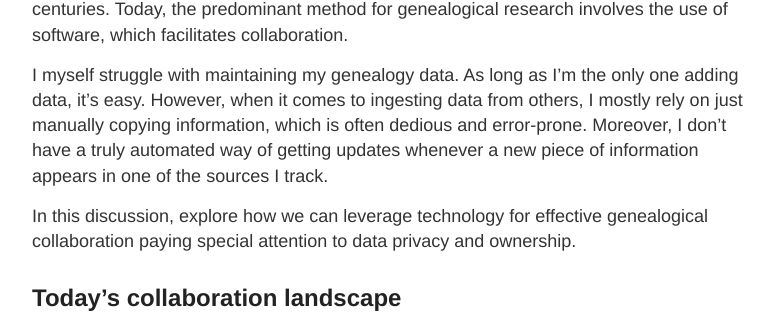
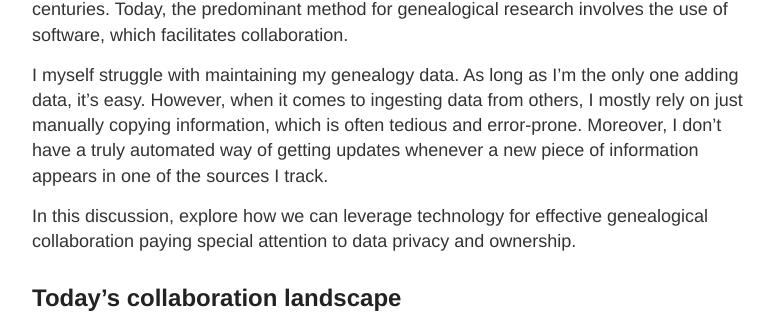
Before and after one commit to PeWu/pewu.github.io, a Jekyll site: the page built from _posts/2024-04-12-Collaborating-on-building-family-trees.md, in a window 1280 px wide and 900 px high, scrolled down 585 px. Shown: the part 195-508 px from the top of the window, without its empty margins (248-1026 px from the left). Built offline with Jekyll 4.4.1, drawn with Linux system fonts in a browser that asks for light colours; comment, search, counter and statistics services are not loaded; some of the changed lines change nothing that is shown.

Commit message:
Typo and links on URLs

```diff
--- a/_posts/2024-04-12-Collaborating-on-building-family-trees.md
+++ b/_posts/2024-04-12-Collaborating-on-building-family-trees.md
@@ -16,7 +16,7 @@
 
 Genealogy, an ancient practice, has seen people collaborating on family trees for centuries. Today, the predominant method for genealogical research involves the use of software, which facilitates collaboration.
 
-I myself struggle with maintaining my genealogy data. As long as I'm the only one adding data, it's easy. However, when it comes to ingesting data from others, I mostly rely on just manually copying information, which is often dedious and error-prone. Moreover, I don't have a truly automated way of getting updates whenever a new piece of information appears in one of the sources I track.
+I myself struggle with maintaining my genealogy data. As long as I'm the only one adding data, it's easy. However, when it comes to ingesting data from others, I mostly rely on just manually copying information, which is often tedious and error-prone. Moreover, I don't have a truly automated way of getting updates whenever a new piece of information appears in one of the sources I track.
 
 In this discussion, explore how we can leverage technology for effective genealogical collaboration paying special attention to data privacy and ownership.
 
@@ -113,13 +113,13 @@
 
 ### Gramps Import Merge Tool
 
-https://gramps-project.org/wiki/index.php/Addon:Import_Merge_Tool
+[https://gramps-project.org/wiki/index.php/Addon:Import_Merge_Tool](https://gramps-project.org/wiki/index.php/Addon:Import_Merge_Tool)
 
 This tool shows differences between two Gramps databases. However, it only works when the 2 family trees are derived from the same Gramps database. The assumption is that matching individuals already have identical identifiers, so the matching part of the process is not needed.
 
 ### genmatcher
 
-http://www.mudcreeksoftware.com/
+[http://www.mudcreeksoftware.com/](http://www.mudcreeksoftware.com/)
 
 This program does a lot of what I described. However, I have only tried the demo version which is very limited.
 
@@ -131,7 +131,7 @@
 
 ### gedcom CLI tool
 
-https://github.com/elliotchance/gedcom
+[https://github.com/elliotchance/gedcom](https://github.com/elliotchance/gedcom)
 
 This is an open source command line tool that does provide a comparison functionality.
 
```
